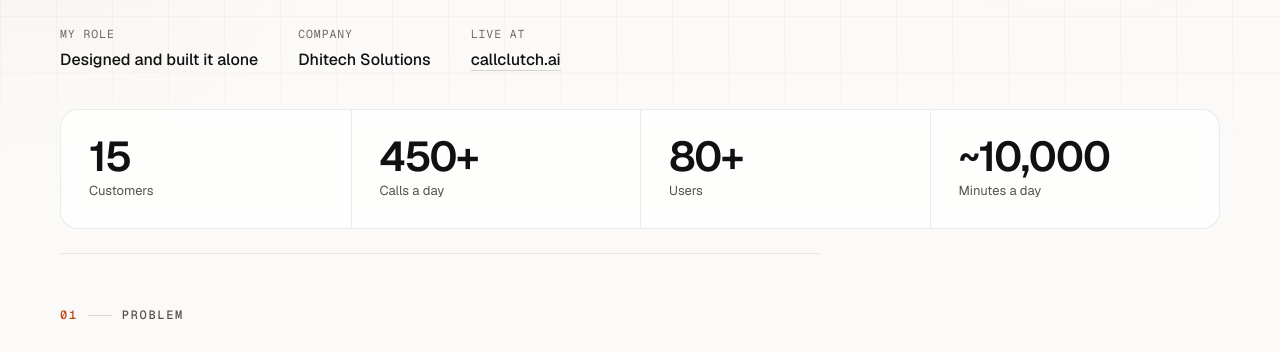
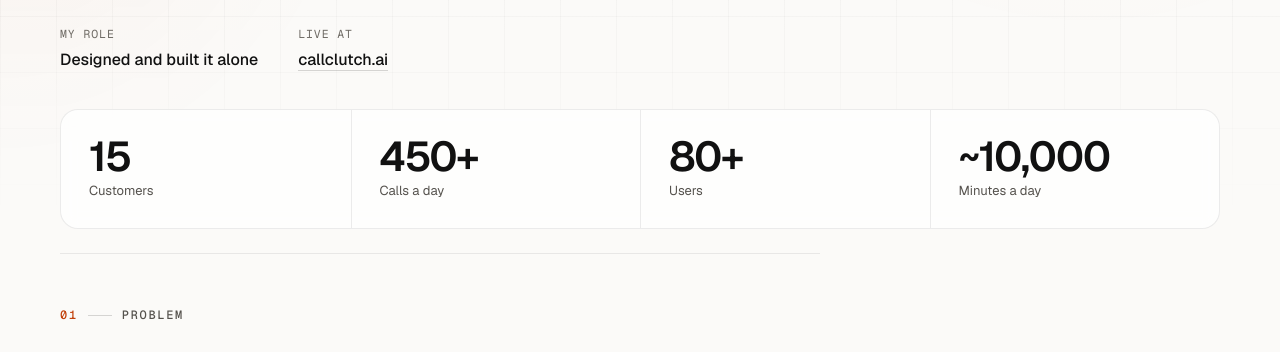
Before and after one commit to PradipDj432/portfolio, a plain HTML site: page case-studies/call-clutch.html in a window 1280 px wide. Shown: the part 432-784 px from the top of the page. Drawn offline with nearby package versions, Linux system fonts and the light colour scheme.

Commit message:
Remove the company name from the Call Clutch case study
The owner asked for the page to say only "Call Clutch". The numbers are
confirmed current. Docs updated.

Co-Authored-By: Claude Sonnet 5.5 <noreply@anthropic.com>
Claude-Session: https://claude.ai/code/session_011p8GKsQZNZ1HEez4v5N4B1

```diff
--- a/case-studies/call-clutch.html
+++ b/case-studies/call-clutch.html
@@ -103,7 +103,6 @@
         <p class="section-lede">A dialer, lead management and call tracking for inbound and outbound calls, designed and built end to end on Amazon Connect, Lambda, React and Node.js.</p>
         <dl class="case-meta">
           <div><dt>My role</dt><dd>Designed and built it alone</dd></div>
-          <div><dt>Company</dt><dd>Dhitech Solutions</dd></div>
           <div><dt>Live at</dt><dd><a href="https://callclutch.ai/" target="_blank" rel="noopener">callclutch.ai</a></dd></div>
         </dl>
         <dl class="stats case-stats">
```
Also changed, not shown: 3 other files.
